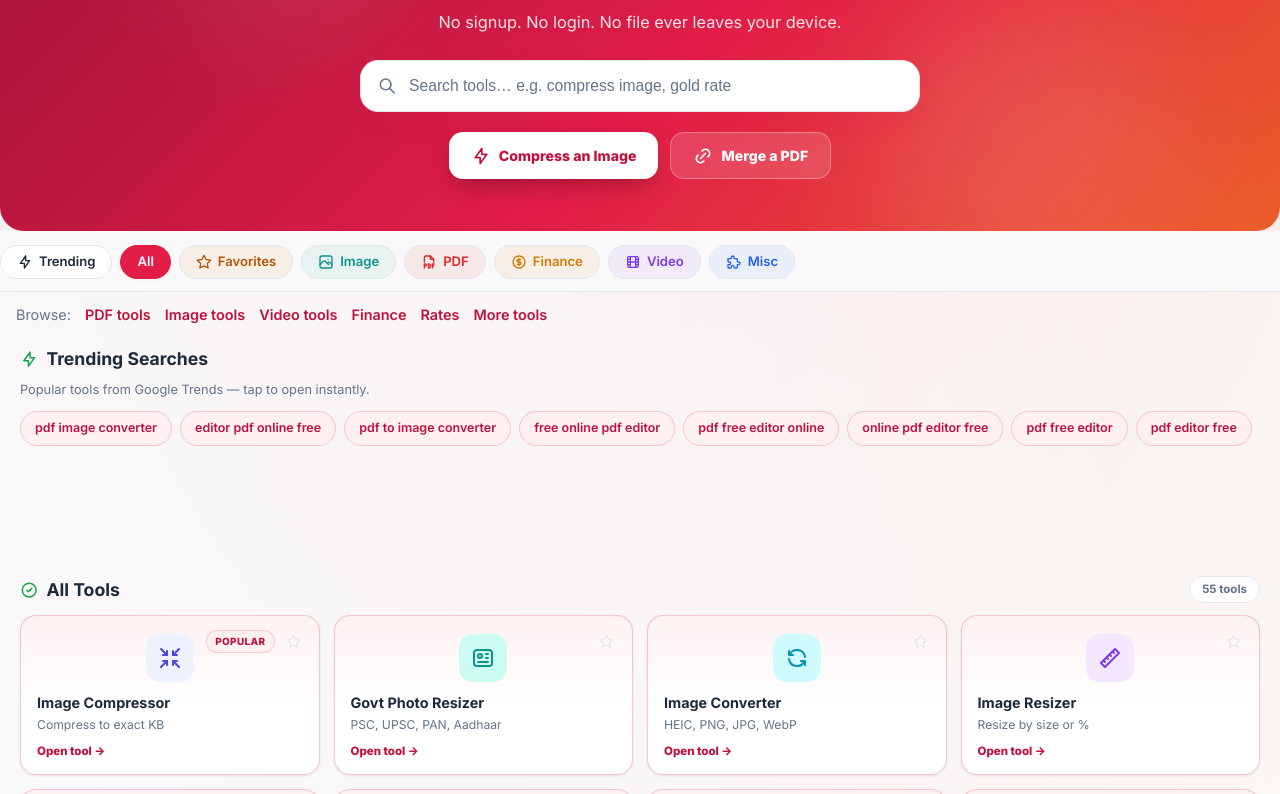
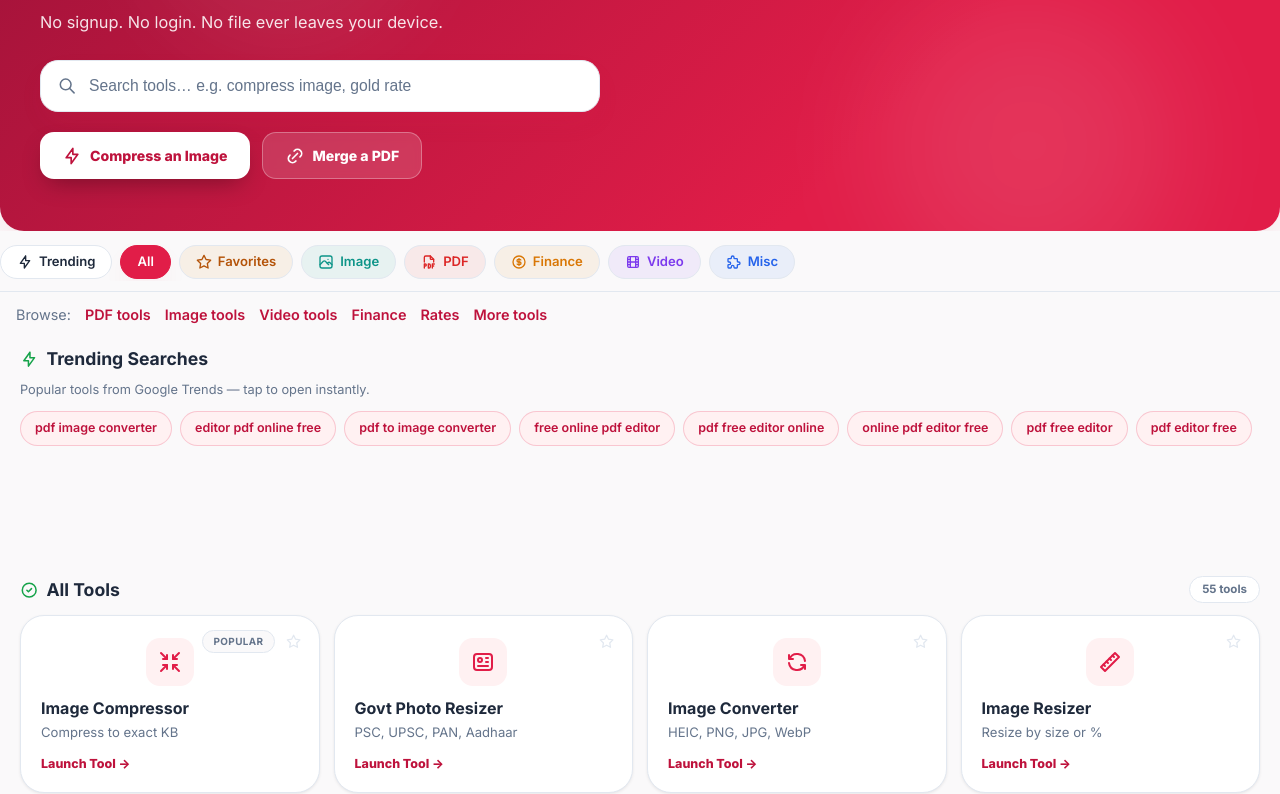
Before and after one commit to cridorainfo/toolshoppy, a website: page index.html in a window 1280 px wide. Shown: the part 246-1040 px from the top of the page. Drawn offline with Linux system fonts and the light colour scheme.

Commit message:
Redesign tool cards + hero to match reference: left-align, solid red, uniform icons
- .tool-card: uniform brand-rose icon tile everywhere (overrides the
  per-category icon-tile--* color used elsewhere), neutral gray badge
  pill (Popular/New unified, matches reference), "Launch Tool ->" wording,
  plain white card background (drop the constant rose-tinted gradient,
  keep it only on :hover), larger padding/radius/type
- .tool-header: left-align instead of center (icon-tile, h1, p) — was
  centered site-wide, now matches the left-aligned card/hero direction
- .hero: left-align text/CTAs/search (was centered); simplify the
  3-stop crimson->accent-orange gradient to a solid 2-stop crimson
  gradient per the reference
- Remove the rose/amber radial-gradient tint from body background
  (both light and dark) for a flat neutral page background
- .filter-chip:hover now shifts text color to primary alongside the
  existing border-color change

```diff
--- a/assets/css/main.css
+++ b/assets/css/main.css
@@ -88,18 +88,10 @@ html { scroll-behavior: smooth; }
 body {
   font-family: 'Inter', -apple-system, BlinkMacSystemFont, 'Segoe UI', Roboto, sans-serif;
   background: var(--bg);
-  background-image:
-    radial-gradient(ellipse 80% 50% at 50% -20%, rgba(225,29,72,0.06), transparent),
-    radial-gradient(ellipse 60% 40% at 100% 0%, rgba(245,158,11,0.05), transparent);
   color: var(--text);
   line-height: 1.5;
   -webkit-font-smoothing: antialiased;
   transition: background-color .2s ease, color .2s ease;
-}
-:root[data-theme="dark"] body {
-  background-image:
-    radial-gradient(ellipse 80% 50% at 50% -20%, rgba(225,29,72,0.12), transparent),
-    radial-gradient(ellipse 60% 40% at 100% 0%, rgba(159,18,57,0.08), transparent);
 }
 
 img { max-width: 100%; display: block; }
@@ -278,12 +270,12 @@ button { font-family: inherit; cursor: pointer; }
 /* Hero: gradient banner card (crimson → rose-gold), like a premium app's
    dashboard header — replaces the old plain-text hero on a light page bg. */
 .hero {
-  text-align: center;
+  text-align: left;
   padding: 48px 24px 44px;
   position: relative;
   margin-top: 20px;
   border-radius: var(--radius-lg);
-  background: linear-gradient(135deg, var(--primary-darker) 0%, var(--primary) 55%, var(--accent) 145%);
+  background: linear-gradient(135deg, var(--primary-darker) 0%, var(--primary) 70%);
   box-shadow: var(--shadow-premium);
 }
 @media (min-width: 640px) {
@@ -321,7 +313,7 @@ button { font-family: inherit; cursor: pointer; }
   color: rgba(255,255,255,0.88);
   font-size: 1.02rem;
   max-width: 560px;
-  margin: 0 auto;
+  margin: 0;
 }
 
 /* Sticky category filter bar */
@@ -361,7 +353,8 @@ button { font-family: inherit; cursor: pointer; }
   max-height: 2.5rem;
   transition: background .15s ease, border-color .15s ease, box-shadow .15s ease;
 }
-.filter-chip:hover { border-color: var(--primary); box-shadow: 0 2px 8px rgba(225,29,72,0.12); }
+.filter-chip:hover { border-color: var(--primary); color: var(--primary-dark); box-shadow: 0 2px 8px rgba(225,29,72,0.12); }
+:root[data-theme="dark"] .filter-chip:hover { color: var(--primary); }
 .filter-chip.active { background: var(--primary); border-color: var(--primary); color: #fff; box-shadow: var(--shadow-premium); }
 .filter-chip--favorites { color: #B45309; background: rgba(217,119,6,0.08); }
 .filter-chip--favorites .icon-svg { fill: currentColor; }
@@ -419,11 +412,11 @@ button { font-family: inherit; cursor: pointer; }
   margin-bottom: 8px;
 }
 .featured-grid .tool-card {
-  border-color: rgba(225,29,72,0.25);
-  background: linear-gradient(180deg, var(--primary-tint) 0%, var(--card) 55%);
+  border-color: var(--border);
+  background: var(--card);
 }
 :root[data-theme="dark"] .featured-grid .tool-card {
-  background: linear-gradient(180deg, rgba(225,29,72,0.10) 0%, var(--card) 55%);
+  background: var(--card);
 }
 
 @keyframes livePulse {
@@ -468,14 +461,14 @@ button { font-family: inherit; cursor: pointer; }
 .tool-card {
   background: var(--card);
   border: 1px solid var(--border);
-  border-radius: var(--radius);
-  padding: 18px 16px 14px;
+  border-radius: var(--radius-lg);
+  padding: 22px 20px 18px;
   text-align: left;
   box-shadow: var(--shadow);
   transition: border-color .2s ease, background-color .2s ease, box-shadow .2s ease, transform .2s ease;
   display: flex;
   flex-direction: column;
-  min-height: 148px;
+  min-height: 156px;
 }
 .tool-card:hover {
   border-color: var(--primary);
@@ -506,26 +499,36 @@ button { font-family: inherit; cursor: pointer; }
   max-width: 1.5rem;
   max-height: 1.5rem;
 }
+/* Uniform brand-rose icon tile on tool cards — overrides the per-category
+   icon-tile--* color used elsewhere (related-tools, tool-header, hubs). */
+.tool-card .icon .icon-tile {
+  background: var(--primary-tint);
+  color: var(--primary);
+}
+:root[data-theme="dark"] .tool-card .icon .icon-tile {
+  background: rgba(225, 29, 72, 0.16);
+  color: #FDA4AF;
+}
 .tool-card h3 {
-  font-size: 0.9rem;
-  font-weight: 700;
-  margin-bottom: 3px;
+  font-size: 1rem;
+  font-weight: 700;
+  margin-bottom: 4px;
   line-height: 1.3;
 }
 .tool-card p {
-  font-size: 0.76rem;
-  color: var(--text-muted);
-  line-height: 1.4;
+  font-size: 0.82rem;
+  color: var(--text-muted);
+  line-height: 1.5;
   flex: 1;
 }
 /* "Launch Tool →" footer — a CSS-only pseudo-element so it appears on every
    .tool-card everywhere (homepage grid + every static category hub page)
    without needing to edit each page's markup. */
 .tool-card::after {
-  content: 'Open tool →';
+  content: 'Launch Tool →';
   display: block;
-  margin-top: 10px;
-  font-size: 0.72rem;
+  margin-top: 12px;
+  font-size: 0.78rem;
   font-weight: 800;
   color: var(--primary-dark);
   transition: transform .2s ease;
@@ -589,7 +592,7 @@ button { font-family: inherit; cursor: pointer; }
 .tool-page {
   padding: 24px 0 60px;
 }
-.tool-header { text-align: center; margin-bottom: 20px; }
+.tool-header { text-align: left; margin-bottom: 20px; }
 .tool-header h1 { font-size: clamp(1.4rem, 3.5vw, 2rem); font-weight: 800; }
 .tool-header p { color: var(--text-muted); margin-top: 6px; }
 
@@ -1966,7 +1969,7 @@ button { font-family: inherit; cursor: pointer; }
 .state-card .fuel-line span:last-child { font-weight: 700; color: var(--text); }
 
 
-.tool-header .icon-tile { margin: 0 auto 12px; }
+.tool-header .icon-tile { margin: 0 0 12px; }
 
 /* Tool page SEO content: How it works + FAQ */
 .content-section {
@@ -2107,7 +2110,7 @@ button { font-family: inherit; cursor: pointer; }
 /* Hero: elegant premium search box */
 .hero-search {
   max-width: 560px;
-  margin: 26px auto 0;
+  margin: 26px 0 0;
   position: relative;
 }
 .hero-search .icon-svg {
@@ -2154,7 +2157,7 @@ button { font-family: inherit; cursor: pointer; }
 .hero-cta-row {
   display: flex;
   flex-wrap: wrap;
-  justify-content: center;
+  justify-content: flex-start;
   gap: 12px;
   margin-top: 20px;
 }
@@ -2328,18 +2331,18 @@ button { font-family: inherit; cursor: pointer; }
   right: 44px;
   z-index: 2;
   font-size: 0.62rem;
-  font-weight: 800;
+  font-weight: 700;
   letter-spacing: 0.04em;
   text-transform: uppercase;
-  padding: 3px 8px;
+  padding: 3px 10px;
   border-radius: 999px;
-  background: var(--primary-tint);
-  color: var(--primary-dark);
-  border: 1px solid rgba(225,29,72,0.18);
-}
-.tool-card-badge--new { background: rgba(16,185,129,0.12); color: var(--success); border-color: rgba(16,185,129,0.25); }
-:root[data-theme="dark"] .tool-card-badge { color: var(--primary); }
-:root[data-theme="dark"] .tool-card-badge--new { color: var(--success); }
+  background: var(--bg);
+  color: var(--text-muted);
+  border: 1px solid var(--border);
+}
+.tool-card-badge--new { background: var(--bg); color: var(--text-muted); border-color: var(--border); }
+:root[data-theme="dark"] .tool-card-badge { background: rgba(148,163,184,0.14); color: var(--text-muted); border-color: var(--border); }
+:root[data-theme="dark"] .tool-card-badge--new { background: rgba(148,163,184,0.14); color: var(--text-muted); border-color: var(--border); }
 
 .featured-grid .tool-card:hover {
   border-color: var(--primary);
```
